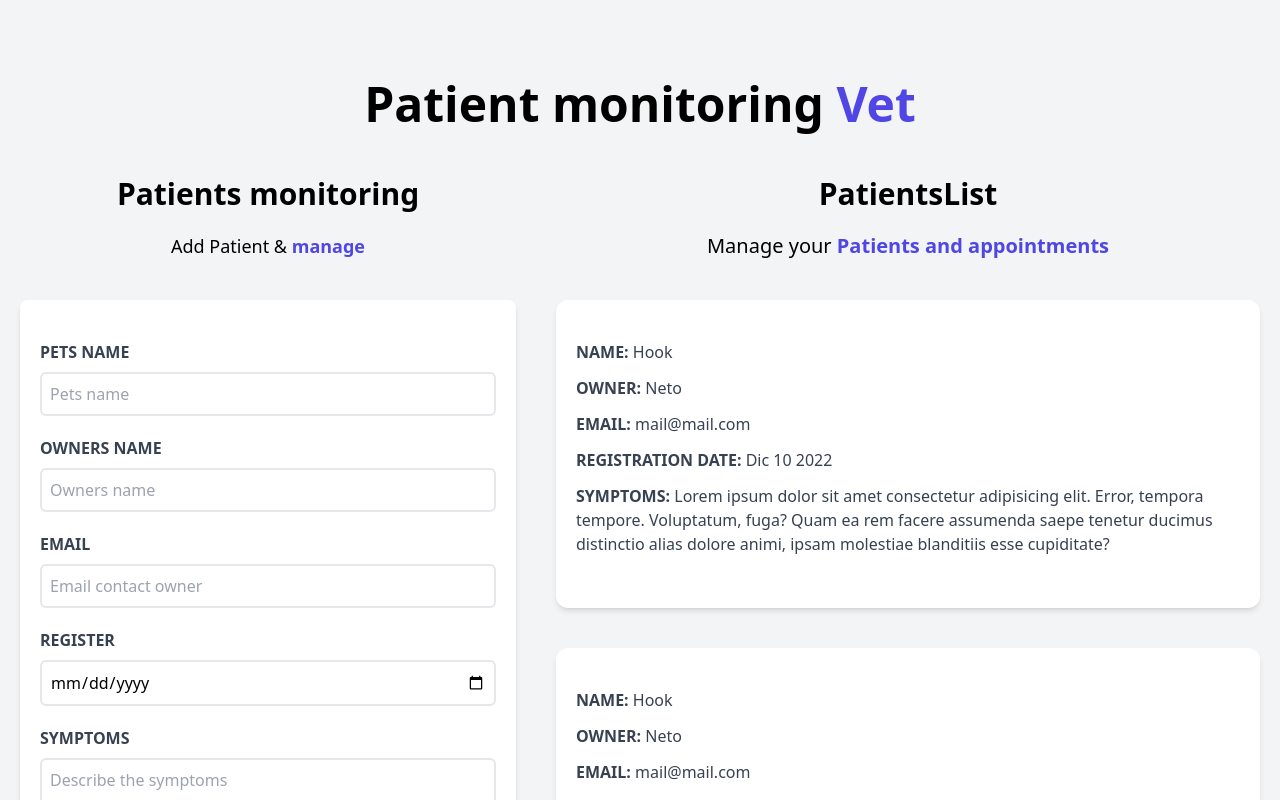
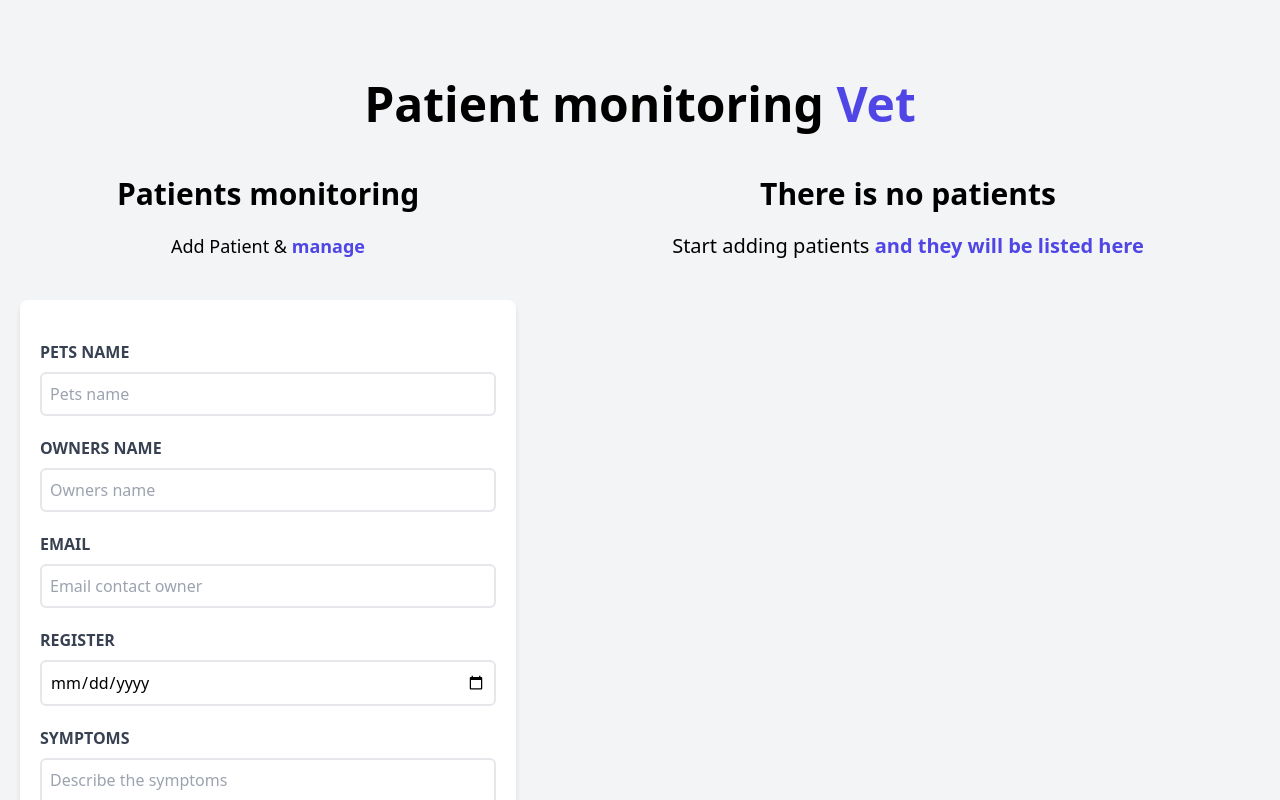
Before and after one commit to Sparktan24/vet-app-react, a React (Vite) app: page / in a window 1280 px wide. Shown: the top 800 px of the page. Built offline with nearby package versions, Linux system fonts and the light colour scheme.

Commit message:
Add patient dynamically using given info

```diff
--- a/src/App.jsx
+++ b/src/App.jsx
@@ -10,7 +10,7 @@ function App() {
       <Header />
       <div className="mt-12 md:flex">
         <Form patients={patients} setPatients={setPatients} />
-        <PatientsList />
+        <PatientsList patients={patients} />
       </div>
     </div>
   );
--- a/src/components/Form.jsx
+++ b/src/components/Form.jsx
@@ -9,6 +9,12 @@ const Form = ({ patients, setPatients }) => {
   const [symptoms, setSymptoms] = useState("");
 
   const [error, setError] = useState(false);
+
+  const generateId = () => {
+    const random = Math.random().toString(36).substring(2);
+    const date = Date.now().toString(36);
+    return random + date;
+  };
 
   const handleSubmit = (e) => {
     e.preventDefault();
@@ -28,6 +34,7 @@ const Form = ({ patients, setPatients }) => {
       email,
       registrationDate,
       symptoms,
+      id: generateId(),
     };
     //console.log(objectPatient);
     setPatients([...patients, objectPatient]);
--- a/src/components/Patient.jsx
+++ b/src/components/Patient.jsx
@@ -1,33 +1,28 @@
 import React from "react";
 
-const Patient = () => {
+const Patient = ({ patient }) => {
+  const { namePet, owner, email, registrationDate, symptoms } = patient;
   return (
     <div className="mx-5 my-10 bg-white shadow-md px-5 py-10 rounded-xl">
       <p className="font-bold mb-3 text-gray-700 uppercase">
-        Name: <span className="font-normal normal-case">Hook</span>
+        Name: <span className="font-normal normal-case">{namePet}</span>
       </p>
 
       <p className="font-bold mb-3 text-gray-700 uppercase">
-        Owner: <span className="font-normal normal-case">Neto</span>
+        Owner: <span className="font-normal normal-case">{owner}</span>
       </p>
 
       <p className="font-bold mb-3 text-gray-700 uppercase">
-        Email: <span className="font-normal normal-case">mail@mail.com</span>
+        Email: <span className="font-normal normal-case">{email}</span>
       </p>
 
       <p className="font-bold mb-3 text-gray-700 uppercase">
         Registration date:{" "}
-        <span className="font-normal normal-case">Dic 10 2022</span>
+        <span className="font-normal normal-case">{registrationDate}</span>
       </p>
 
       <p className="font-bold mb-3 text-gray-700 uppercase">
-        Symptoms:{" "}
-        <span className="font-normal normal-case">
-          Lorem ipsum dolor sit amet consectetur adipisicing elit. Error,
-          tempora tempore. Voluptatum, fuga? Quam ea rem facere assumenda saepe
-          tenetur ducimus distinctio alias dolore animi, ipsam molestiae
-          blanditiis esse cupiditate?
-        </span>
+        Symptoms: <span className="font-normal normal-case">{symptoms}</span>
       </p>
     </div>
   );
--- a/src/components/PatientsList.jsx
+++ b/src/components/PatientsList.jsx
@@ -1,21 +1,36 @@
 import React from "react";
 import Patient from "./Patient";
 
-const PatientsList = () => {
+const PatientsList = ({ patients }) => {
   return (
     <div className="md:w-1/2 lg:w-3/5 md:h-screen overflow-y-scroll">
-      <h2 className="font-black text-3xl text-center">PatientsList</h2>
+      {patients && patients.length ? (
+        <>
+          <h2 className="font-black text-3xl text-center">Patients List</h2>
           <p className="text-xl mt-5 mb-10 text-center">
             Manage your{" "}
             <span className="text-indigo-600 font-bold">
               Patients and appointments
             </span>
           </p>
-      <Patient />
-      <Patient />
-      <Patient />
-      <Patient />
-      <Patient />
+
+          {patients.map((patient) => (
+            <Patient key={patient.id} patient={patient} />
+          ))}
+        </>
+      ) : (
+        <>
+          <h2 className="font-black text-3xl text-center">
+            There is no patients
+          </h2>
+          <p className="text-xl mt-5 mb-10 text-center">
+            Start adding patients{" "}
+            <span className="text-indigo-600 font-bold">
+              and they will be listed here
+            </span>
+          </p>
+        </>
+      )}
     </div>
   );
 };
```
Lines whose indentation alone changed are shown as unchanged.
